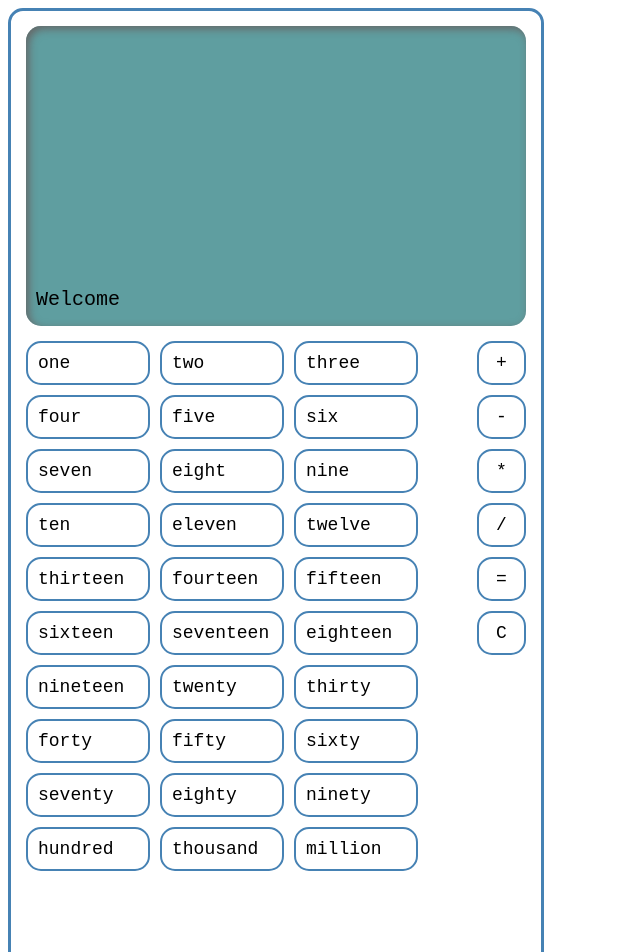
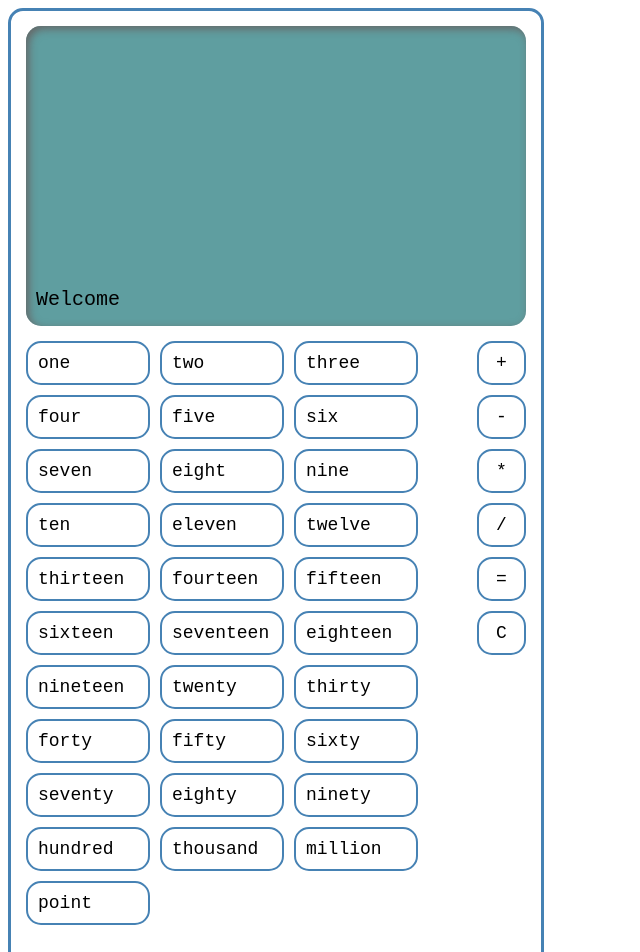
Before and after one commit to dengsauve/Text-Calculator, a Vue app: page / in a window 1280 px wide. Shown: the top 952 px of the page, without its empty margins (0-640 px from the left). Built offline with nearby package versions, Linux system fonts and the light colour scheme.

Commit message:
Update NumberPad.vue

```diff
--- a/src/components/NumberPad.vue
+++ b/src/components/NumberPad.vue
@@ -36,6 +36,7 @@
                         ["forty", "fifty", "sixty"],
                         ["seventy", "eighty", "ninety"],
                         ["hundred", "thousand", "million"],
+                        ["point"]
                     ]
                 }
             }
```
